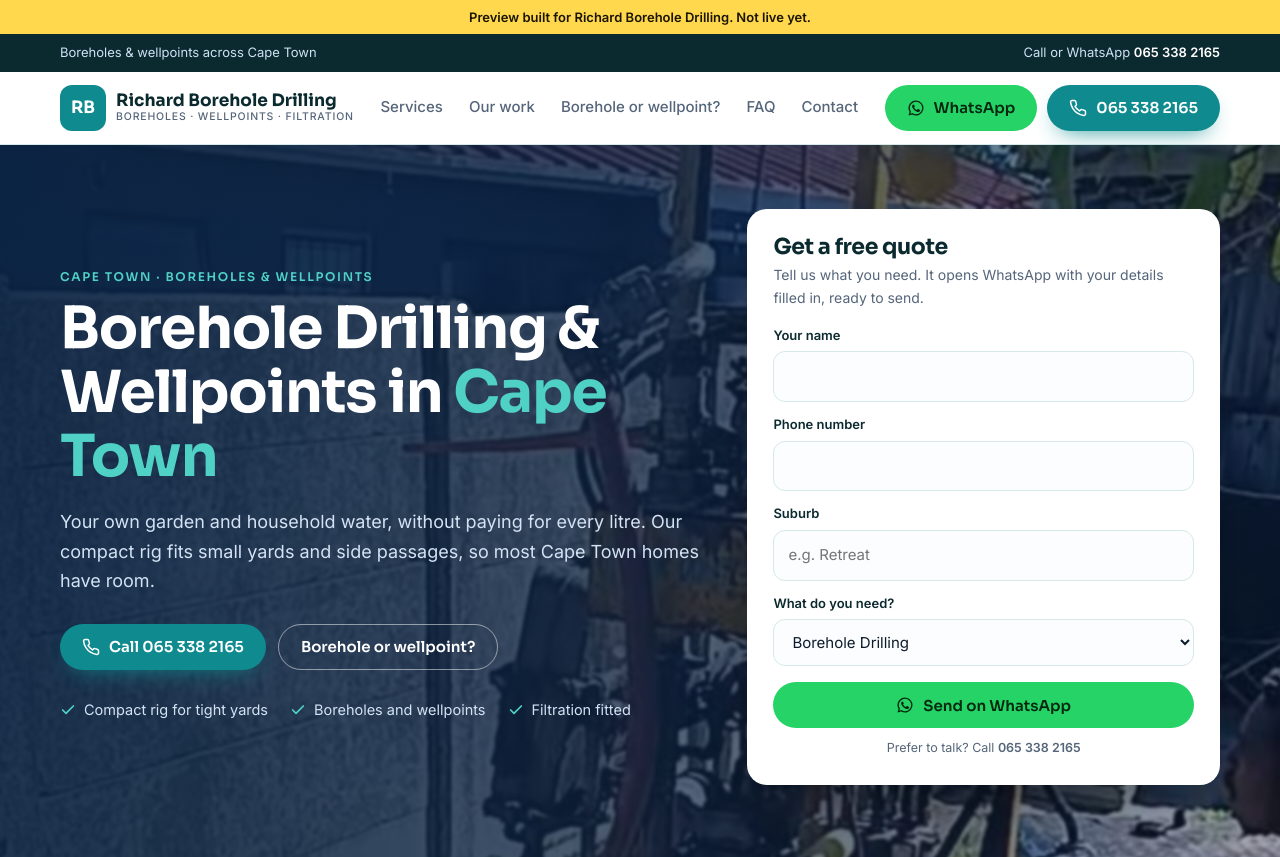
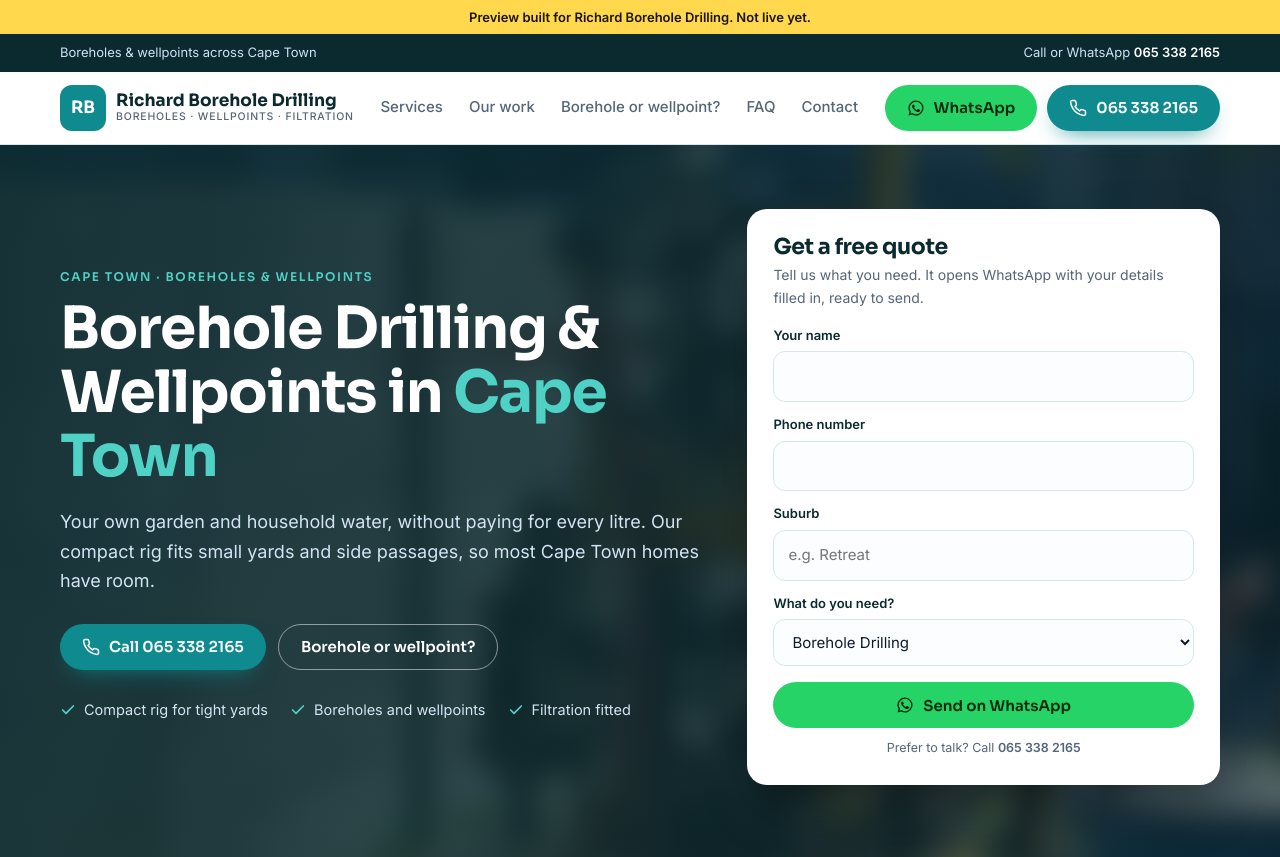
Before and after one commit to dannyschaffer/richard-borehole-preview, a plain HTML site: page index.html in a window 1280 px wide. Shown: the top 857 px of the page. Drawn offline with Linux system fonts and the light colour scheme.

Commit message:
Blur hero background so the low-res photo doesn't pixelate
Co-Authored-By: Claude Opus 5.5 <noreply@anthropic.com>

```diff
--- a/styles.css
+++ b/styles.css
@@ -164,4 +164,6 @@ footer .legal{grid-column:1/-1;border-top:1px solid rgba(255,255,255,.12);paddin
 @media (max-width:900px){.contact-grid{grid-template-columns:1fr}}
 
 :root{--navy:#0b2a2f;--navy-2:#11444b;--blue:#0f8a8f;--blue-d:#0b6d71;--aqua:#4fd1c5;--sky:#e8f6f5;--sky-2:#cdeceb;--line:#d6e8e7}
+.hero-bg{filter:blur(14px) saturate(1.15);transform:scale(1.12);background-position:center 40%}
+.hero::after{background:linear-gradient(100deg,rgba(11,42,47,.93) 0%,rgba(11,42,47,.82) 50%,rgba(11,42,47,.6) 100%)}
 .mono{width:46px;height:46px;border-radius:12px;display:grid;place-items:center;background:var(--blue);color:#fff;font:700 17px Sora,sans-serif;flex:none}
```
